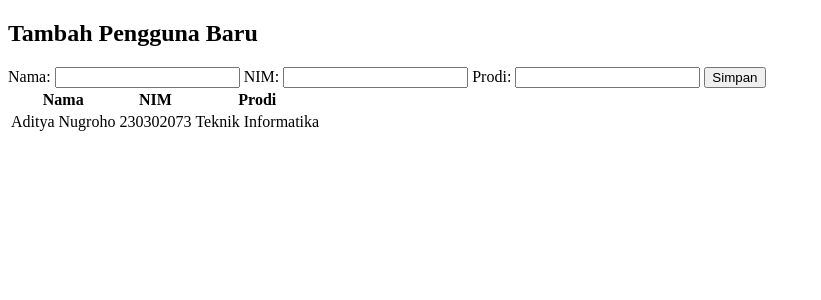
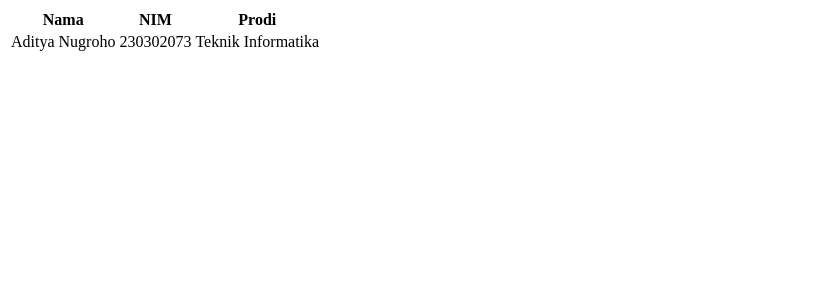
Before and after one commit to AdityaNugroho07/JOBSHEET3-MVC, a PHP site: page /View/Mahasiswa_detail.php in a window 1280 px wide. Shown: the top 300 px of the page, without its empty margins (0-821 px from the left). Run offline with PHP 8.4, Linux system fonts and the light colour scheme.

Commit message:
Update Mahasiswa_detail.php

```diff
--- a/pweb2_mvc/View/Mahasiswa_detail.php
+++ b/pweb2_mvc/View/Mahasiswa_detail.php
@@ -6,17 +6,6 @@
     <title>Document</title>
 </head>
 <body>
-<h2>Tambah Pengguna Baru</h2>
-<form action="/user/store" method="POST">
-    <label for="name">Nama:</label>
-    <input type="text" name="name" id="name" required>
-    <label for="nim">NIM:</label>
-    <input type="nim" name="nim" id="nim" required>
-    <label for="prodi">Prodi:</label>
-    <input type="prodi" name="prodi" id="prodi" required>
-    <button type="submit">Simpan</button>
-</form>
-
     <table>
         <tr>
             <th>Nama</th>
```
